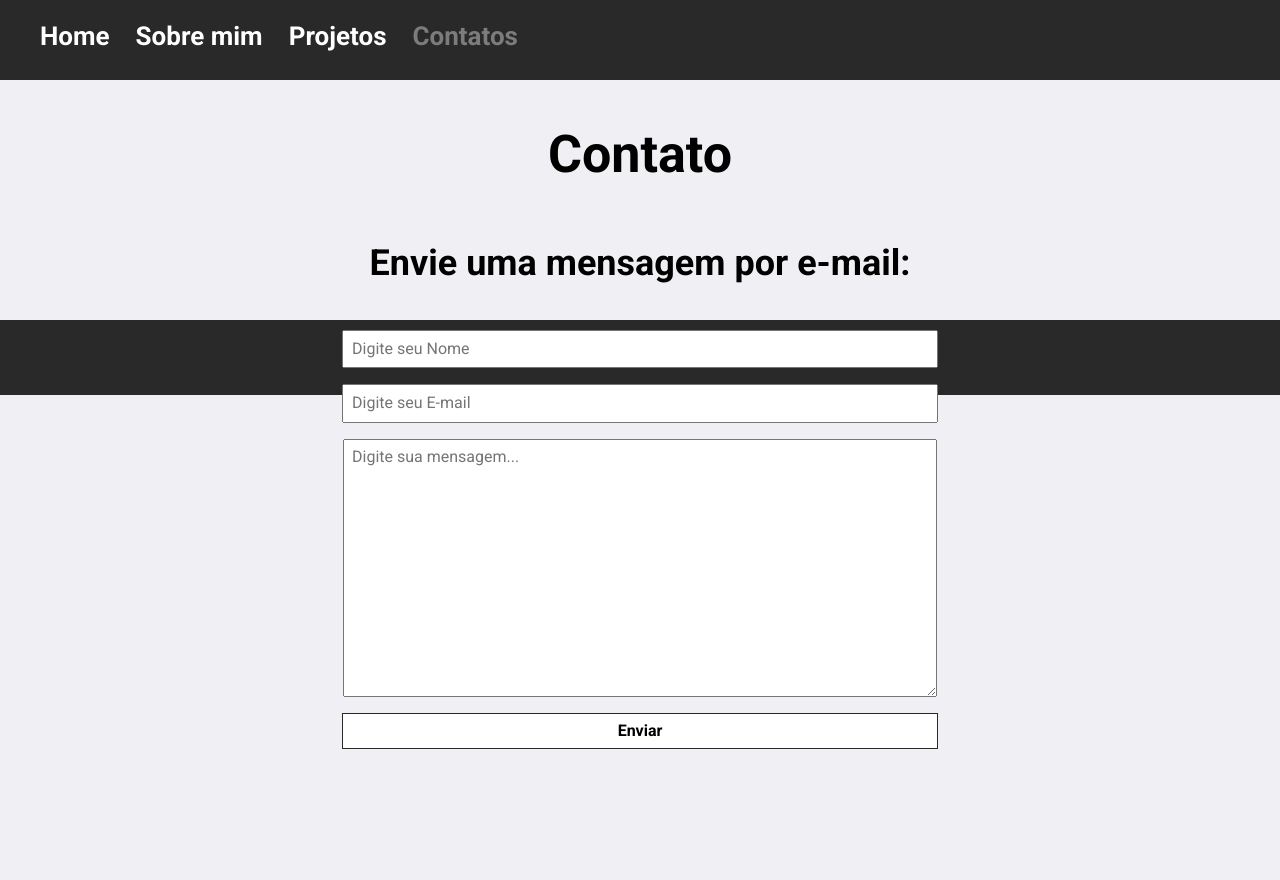
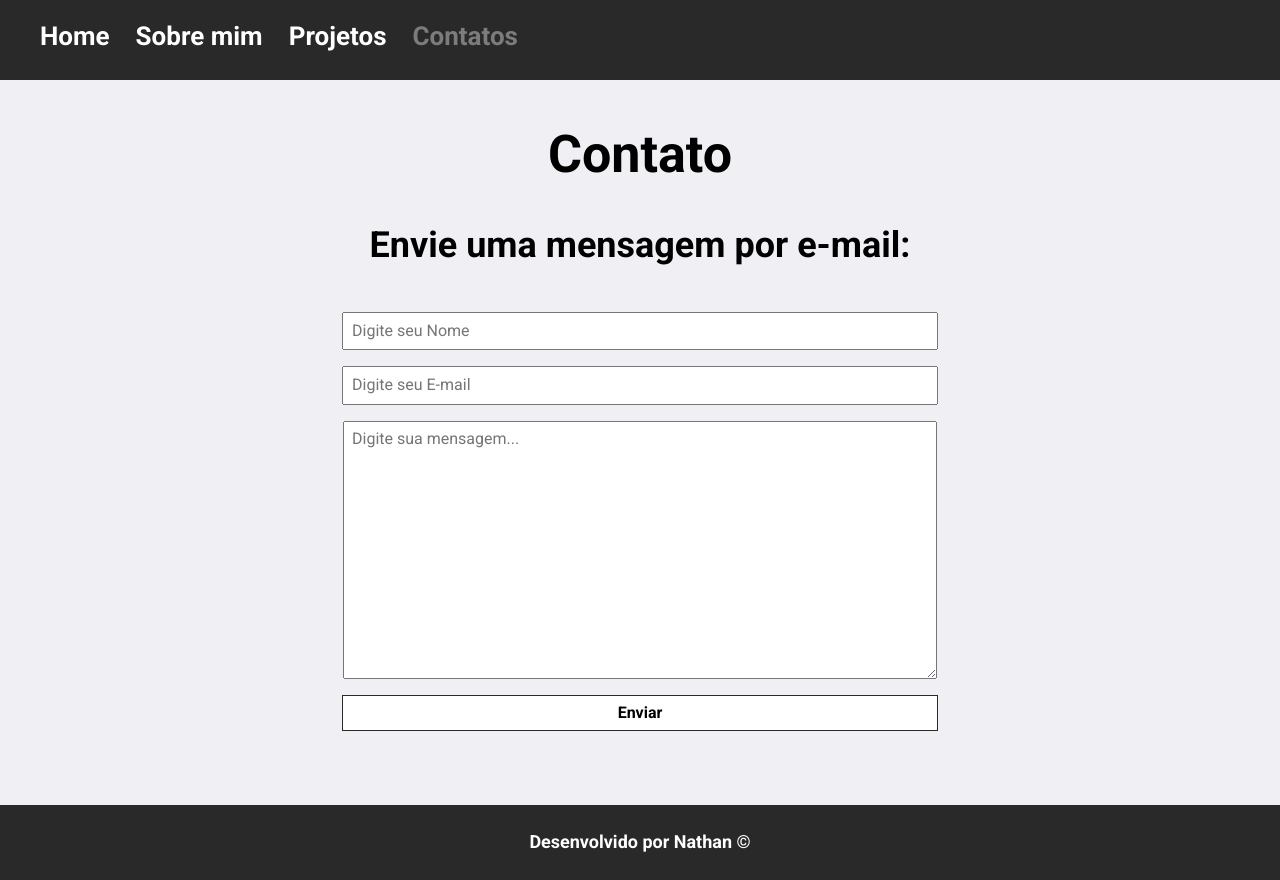
Before and after one commit to NathanOnCodes/PortifolioFaculdade, a React (Create React App) app: page /contact in a window 1280 px wide. Before the commit the page ends 800 px from the top, so only its background shows below. Built offline with nearby package versions, Linux system fonts and the light colour scheme.

Commit message:
hot fix 5.6

```diff
--- a/src/pages/Contact/index.tsx
+++ b/src/pages/Contact/index.tsx
@@ -77,8 +77,9 @@ export const Contact: React.FC = () => {
                     />
 
                 </Component.Form>
+                <Footer />
             </Grid>
-            <Footer />
+
         </>
     )
 }
--- a/src/types/ContactStyledComponents/index.tsx
+++ b/src/types/ContactStyledComponents/index.tsx
@@ -2,7 +2,7 @@ import styled from 'styled-components';
 
 
 export const TypographHigh = styled.h1`
-    font-size: 52px; text-align: center; margin-bottom: 0; height: 1.5em;
+    font-size: 52px; text-align: center; margin-bottom: 0;
     @media (max-width: 767px) {
         font-size: 32px;
 
@@ -42,6 +42,7 @@ export const InputSubmit = styled.input`
     padding: 0.5em;
     font-size: 1em;
     font-weight: bold;
+    margin-bottom: 4em;
     &:hover {
         background-color: #292929;
         color: white;
```
